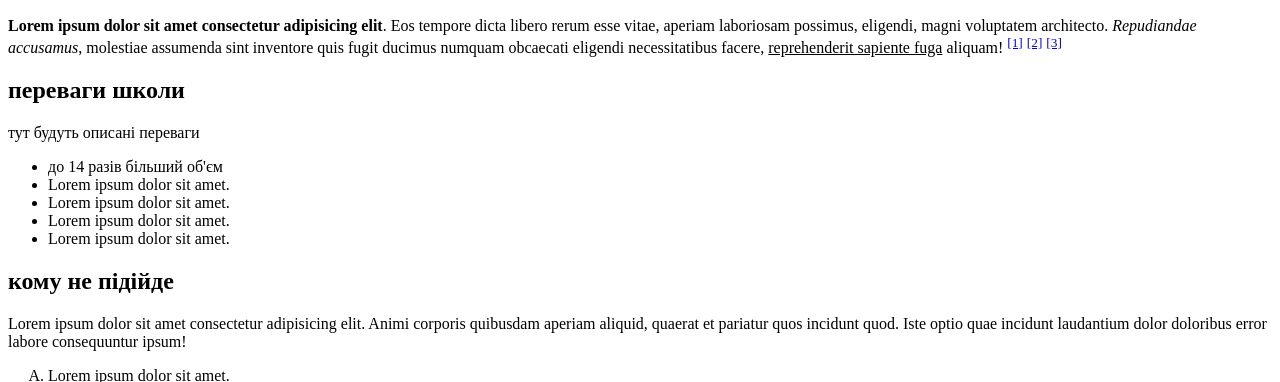
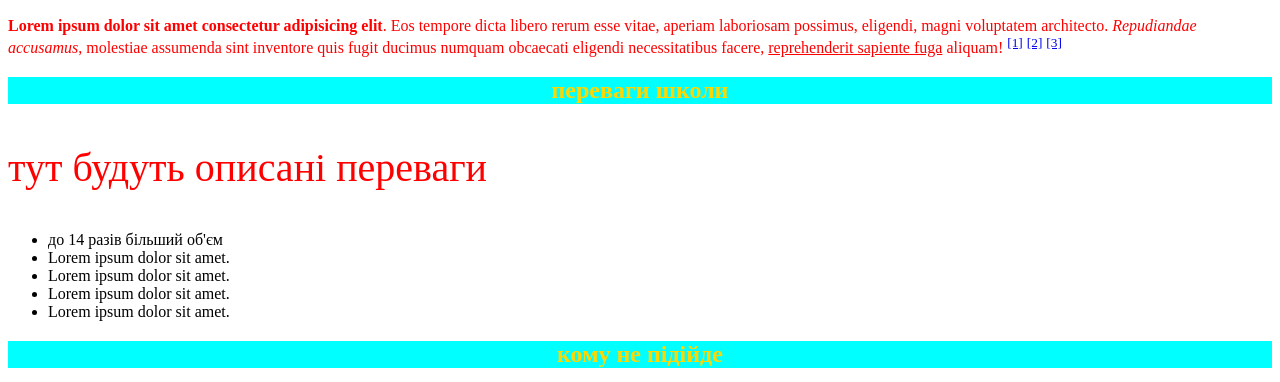
Before and after one commit to AVKydin/OCTEN-html, a plain HTML site: page index.html in a window 1280 px wide. Shown: the part 383-765 px from the top of the page. Drawn offline with Linux system fonts and the light colour scheme.

Commit message:
and lesson4

```diff
--- a/index.html
+++ b/index.html
@@ -5,12 +5,13 @@
     <meta http-equiv="X-UA-Compatible" content="IE=edge" />
     <meta name="viewport" content="width=device-width, initial-scale=1.0" />
     <title>octen-html</title>
+    <link rel="stylesheet" href="./main.css">
   </head>
   <body>
     <div>
       <h1>octen school</h1>
       <img src="https://owu.com.ua/image/logo/webp/Blue-Big-Bird-Final-Logo.webp" alt="octen school" />
-      <p>
+      <p class="xxx">
         <b>Lorem ipsum dolor sit amet consectetur adipisicing elit</b>. Eos tempore dicta libero rerum esse vitae, aperiam laboriosam possimus,
         eligendi, magni voluptatem architecto. <i>Repudiandae accusamus</i>, molestiae assumenda sint inventore quis fugit ducimus numquam obcaecati
         eligendi necessitatibus facere, <u>reprehenderit sapiente fuga</u> aliquam!
@@ -22,7 +23,7 @@
 
     <div>
       <h2>переваги школи</h2>
-      <p>тут будуть описані переваги</p>
+      <p class="xxx yyy">тут будуть описані переваги</p>
       <ul>
         <li>до 14 разів більший об'єм</li>
         <li>Lorem ipsum dolor sit amet.</li>
--- /dev/null
+++ b/main.css
@@ -0,0 +1,13 @@
+h2{
+    background-color: aqua;
+    text-align: center;
+    color: gold;
+}
+
+.xxx{
+    color: red;
+}
+
+.yyy{
+    font-size: 40px;
+}
```
